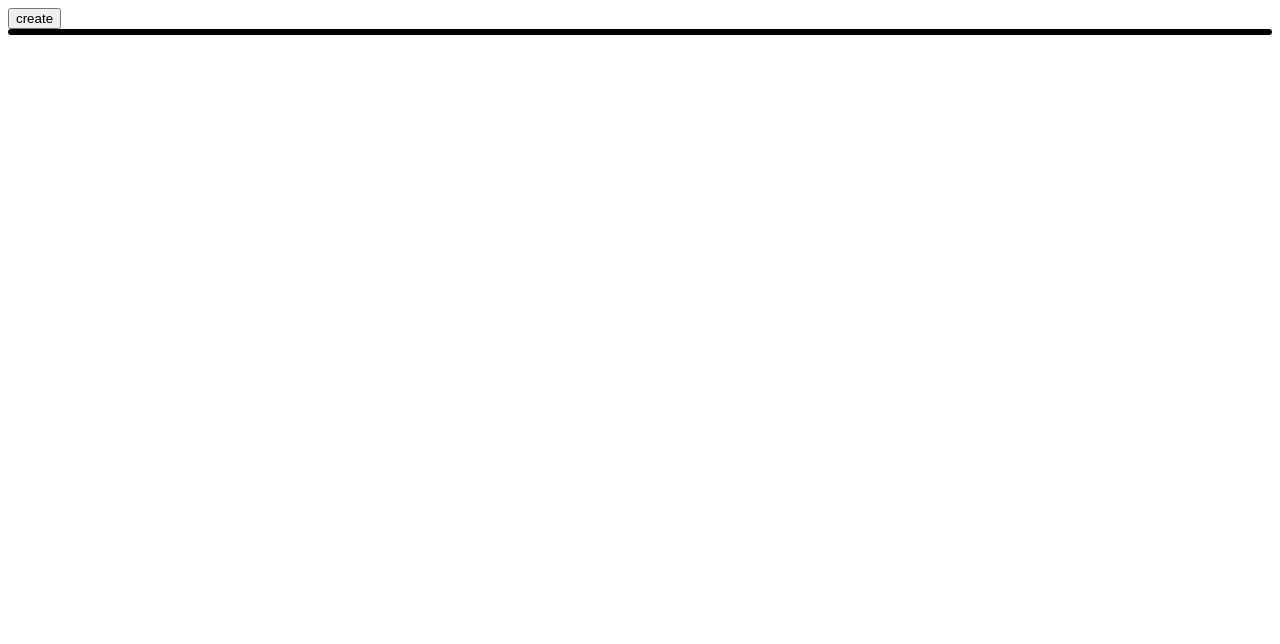
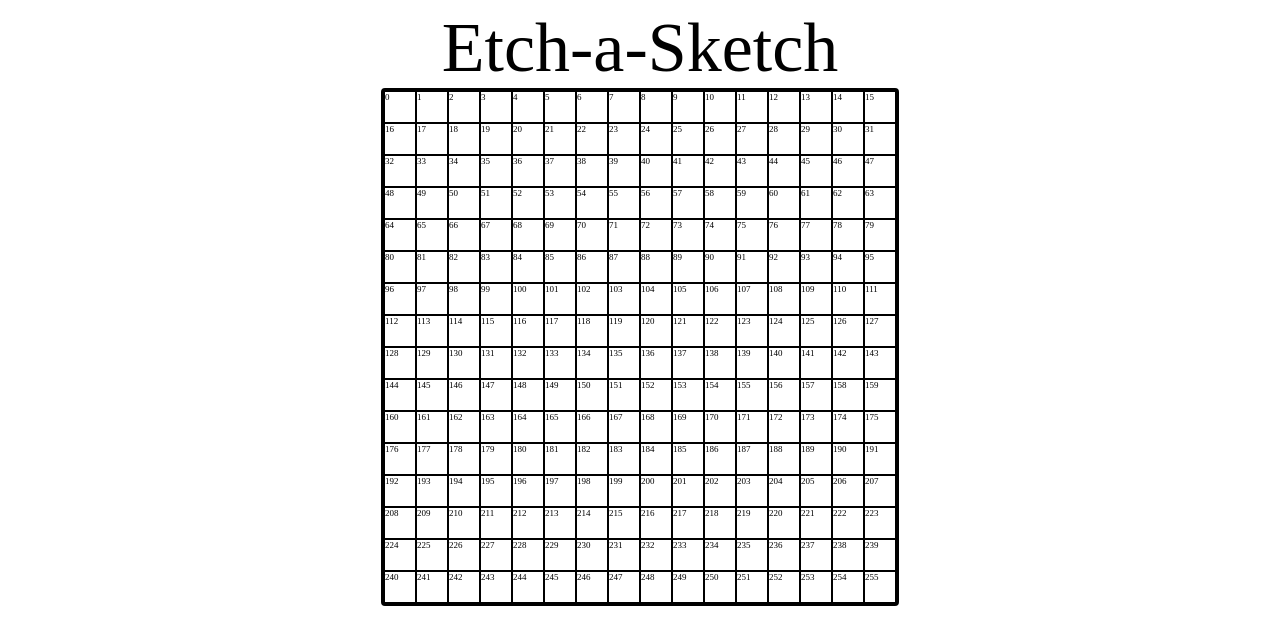
Before and after one commit to NomadRebel/etch-a-sketch, a plain HTML site: page index.html in a window 1280 px wide. Drawn offline with Linux system fonts and the light colour scheme.

Commit message:
added a hover function so every div can change its color when you hover over it

```diff
--- a/index.html
+++ b/index.html
@@ -7,7 +7,7 @@
   <link rel="stylesheet" href="style.css">
 </head>
 <body>
-  <button id="create">create</button>
+  <div class="heading">Etch-a-Sketch</div>
   <div id="main"></div>
   <script src="script.js"></script>
 </body>
--- a/script.js
+++ b/script.js
@@ -1,9 +1,11 @@
 const main = document.querySelector("#main");
-const btn = document.querySelector("#create");
-btn.addEventListener("click", ()=>{
-  for(let i=0; i<33; i++){
-    const childDiv = document.createElement("div");
-    childDiv.textContent = `${i} it works`;
-    main.appendChild(childDiv);
-  }
-})
+for(let i=0; i<256; i++){
+  const childDiv = document.createElement("div");
+  childDiv.textContent = `${i}`;
+  childDiv.addEventListener("mouseover", ()=> {
+    childDiv.style.backgroundColor = "black";
+  })
+  childDiv.className = "child";
+  main.appendChild(childDiv);
+
+}
--- a/style.css
+++ b/style.css
@@ -1,5 +1,26 @@
+
+.heading{
+  font-size: 70px;
+  display: flex;
+  justify-content: center;
+  width: auto;
+}
 #main{
+  margin: auto;
   border-radius: 4px;
   border-color: black;
   border-style: solid;
+  display: flex;
+  width: 512px;
+  /* height: 510px; */
+  flex-wrap:wrap;
+  align-items: center;
+  justify-content: center;
 }
+.child{
+  font-size:9px;
+  border: 0.5px black solid;
+  height: 30px;
+  width: 30px;
+  gap: 0px;
+}
```
